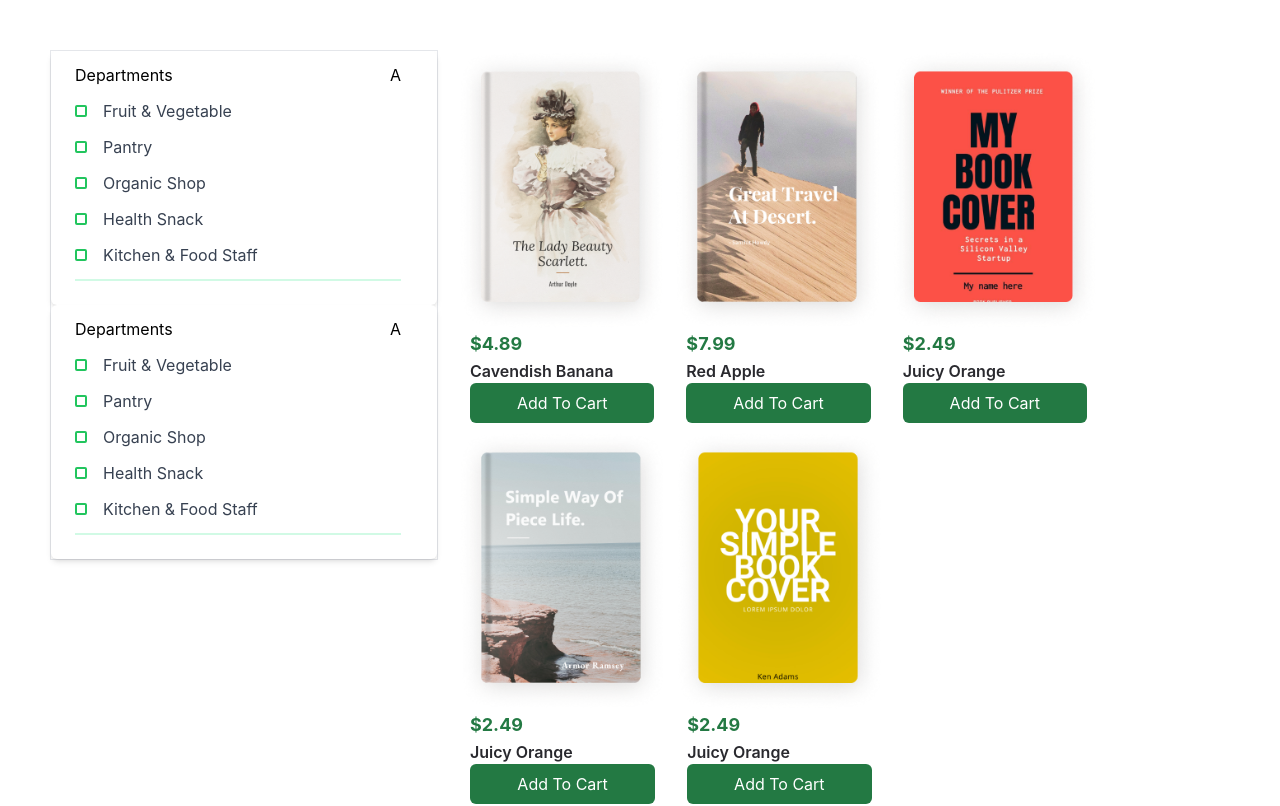
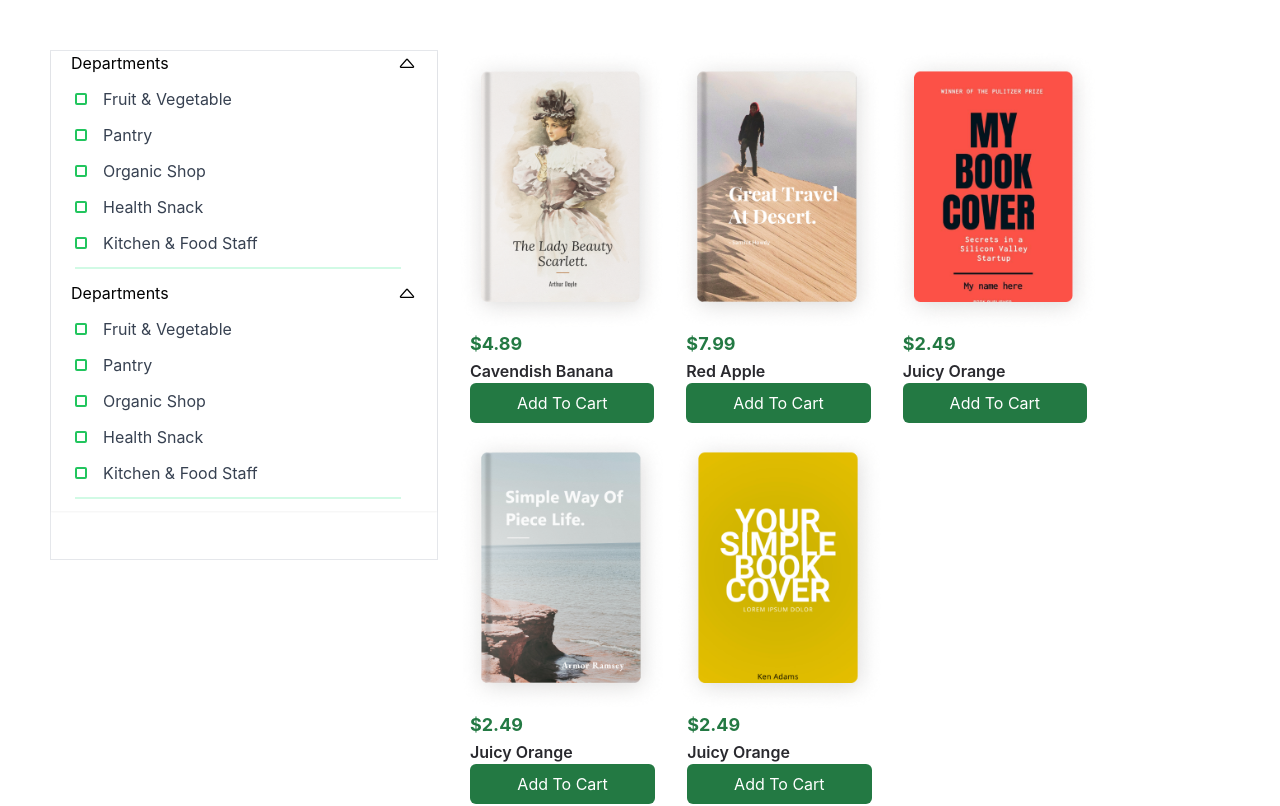
Before and after one commit to mike489/Book_Store_project, a React (Create React App) app: page /Search in a window 1280 px wide. Shown: the top 806 px of the page. Built offline with nearby package versions, Linux system fonts and the light colour scheme; the HTML template or start-up script is replaced by a standard one.

Commit message:
fix:added state to toogle the catagory lists

```diff
--- a/src/components/CategoryCard.jsx
+++ b/src/components/CategoryCard.jsx
@@ -1,11 +1,19 @@
-import React from 'react';
+import React, { useState } from 'react';
+import { BsCaretUp , BsCaretDown} from 'react-icons/bs';
 
 const CategoryCard = ({ mainTitle, categoryTitles }) => {
+  const [isDropdownOpen, setIsDropdownOpen] = useState(true);
+
+  const toggleDropdown = () => {
+    setIsDropdownOpen(!isDropdownOpen);
+  };
+
   return (
-    <div className="bg-white rounded-md p-3 shadow-md">
-      <div className="flex justify-between items-center mx-3 mb-3">
-        {mainTitle} <span className="mr-3">A</span>
+    <div className="bg-white px-3 shadow-sm">
+      <div className="flex justify-between items-center mx-2 mb-3 cursor-pointer" onClick={toggleDropdown}>
+        {mainTitle} <span className="transform transition-transform">{isDropdownOpen ? <BsCaretUp size={20} /> : <BsCaretDown size={20} />}</span>
       </div>
+      {isDropdownOpen && (
         <div className="flex flex-col gap-3 ml-3">
           {categoryTitles.map((title, index) => (
             <div key={index} className="inline-flex items-center space-x-4">
@@ -18,6 +26,7 @@ const CategoryCard = ({ mainTitle, categoryTitles }) => {
           ))}
           <div className="border-b-2 border-emerald-100 mr-6 mb-3"></div>
         </div>
+      )}
     </div>
   );
 };
```
Lines whose indentation alone changed are shown as unchanged.
